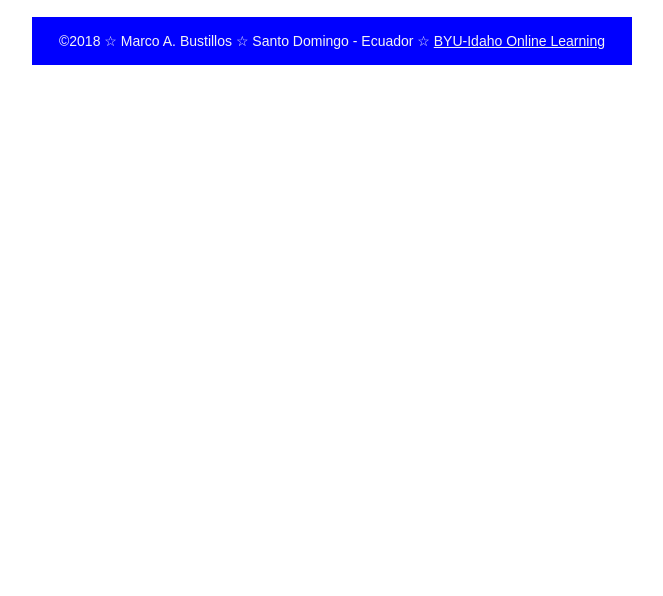
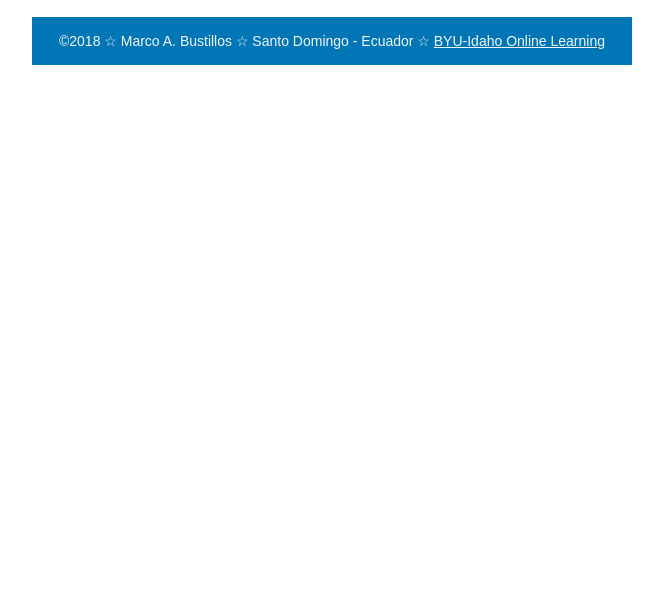
Before and after one commit to MarcoAntonioMGDA/marcoantoniomgda.github.io, a plain HTML site: page index.html in a window 1280 px wide. Shown: the part 204-800 px from the top of the page, without its empty margins (308-971 px from the left). Drawn offline with Linux system fonts and the light colour scheme.

Commit message:
Add files via upload

```diff
--- a/styles/main.css
+++ b/styles/main.css
@@ -40,7 +40,7 @@ header,
 footer,
 footer a {
     text-align: center;
-    background-color: blue;
+    background-color: #0076B6;
     color: whitesmoke;
 }
 
```
